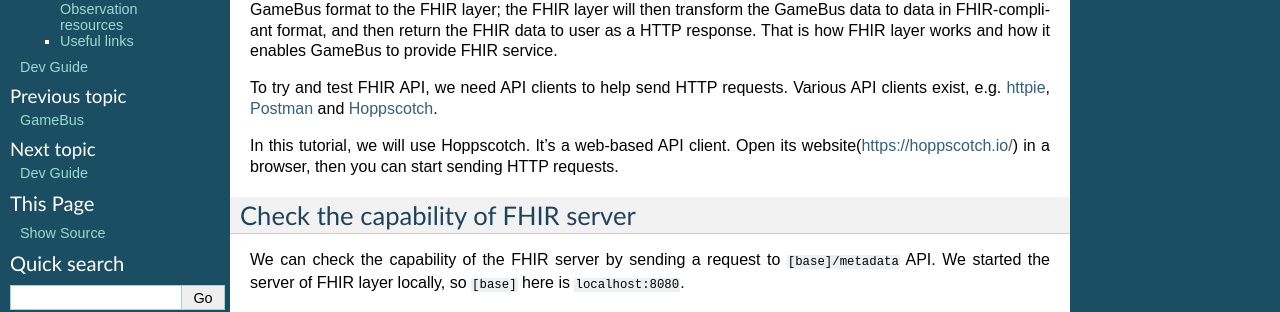
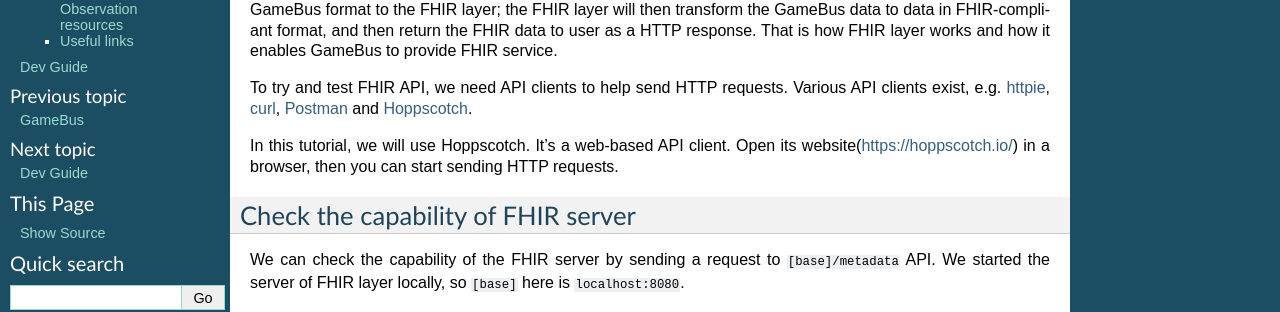
Before and after one commit to nwo-strap/gamebus-fhir-layer, a Sphinx documentation site: the page built from docs/source/tutorial4_fhir_api.rst, in a window 1280 px wide and 900 px high. Shown: the part 233-545 px from the top of the window. Built offline with Sphinx 7.4.7, drawn with Linux system fonts in a browser that asks for light colours.

Commit message:
Update tutorial4_fhir_api.rst

```diff
--- a/docs/source/tutorial4_fhir_api.rst
+++ b/docs/source/tutorial4_fhir_api.rst
@@ -16,7 +16,7 @@ response. That is how FHIR layer works and how it enables GameBus to provide FHI
 service.
 
 To try and test FHIR API, we need API clients to help send HTTP requests.
-Various API clients exist, e.g. `httpie`_, `Postman`_ and `Hoppscotch`_.
+Various API clients exist, e.g. `httpie`_, `curl`_, `Postman`_ and `Hoppscotch`_.
 
 In this tutorial, we will use Hoppscotch. It's a web-based API client.
 Open its website(https://hoppscotch.io/) in a browser, then you can start
@@ -185,3 +185,4 @@ Useful links
 .. _Bundle: https://www.hl7.org/fhir/bundle.html
 .. _cheat sheet: https://confluence.hl7.org/display/FHIR/FHIR+Cheatsheets
 .. _FHIR specification: http://hl7.org/fhir/http.html#3.1.0
+.. _curl: https://curl.se/
```
